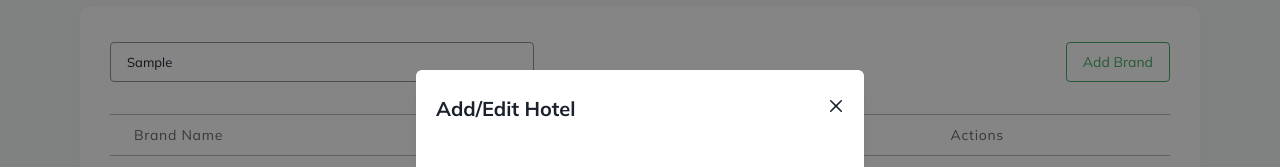
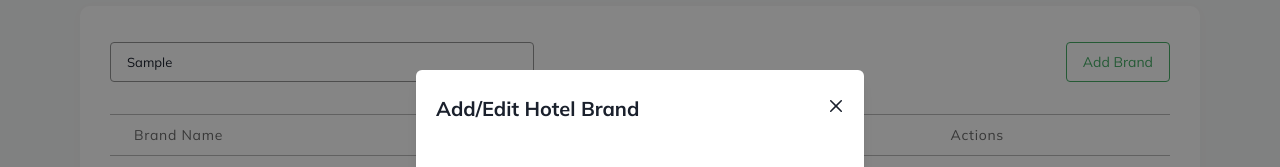
Before and after one commit to Chukwuamaka/hotel-ranking, a Next.js app: page /brands in a window 1280 px wide. Both pictures are taken after typing "Sample" into the empty fields and a click on the button "Add Brand". Shown: the part 215-382 px from the top of the page. Built offline with nearby package versions, Linux system fonts and the light colour scheme.

Commit message:
Review the implementations affectetd by hotel brands list type definition

```diff
--- a/components/brands/AddHotelBrand.tsx
+++ b/components/brands/AddHotelBrand.tsx
@@ -16,7 +16,7 @@ const AddHotelBrand: FC<HotelBrandModalProps> = ({ isOpen, onClose, data }) => {
   }
 
   const addHotelBrand = (list: HotelBrand[]) => {
-    const newList = [...list, { ...formData, id: generateUniqueId(), hotels: 0 }];
+    const newList = [...list, { ...formData, id: generateUniqueId(), hotels: [] }];
     localStorage.setItem('hotelBrandsList', JSON.stringify(newList));
   }
 
@@ -54,7 +54,7 @@ const AddHotelBrand: FC<HotelBrandModalProps> = ({ isOpen, onClose, data }) => {
     <Modal onClose={onClose} isOpen={isOpen} isCentered scrollBehavior='inside'>
       <ModalOverlay />
       <ModalContent>
-        <ModalHeader px={5} pt={6} pb={0}>Add/Edit Hotel</ModalHeader>
+        <ModalHeader px={5} pt={6} pb={0}>Add/Edit Hotel Brand</ModalHeader>
         <ModalCloseButton mt={3} />
         <ModalBody px={7} pt='45px' pb={5}>
           <form onSubmit={handleSubmit}>
```
